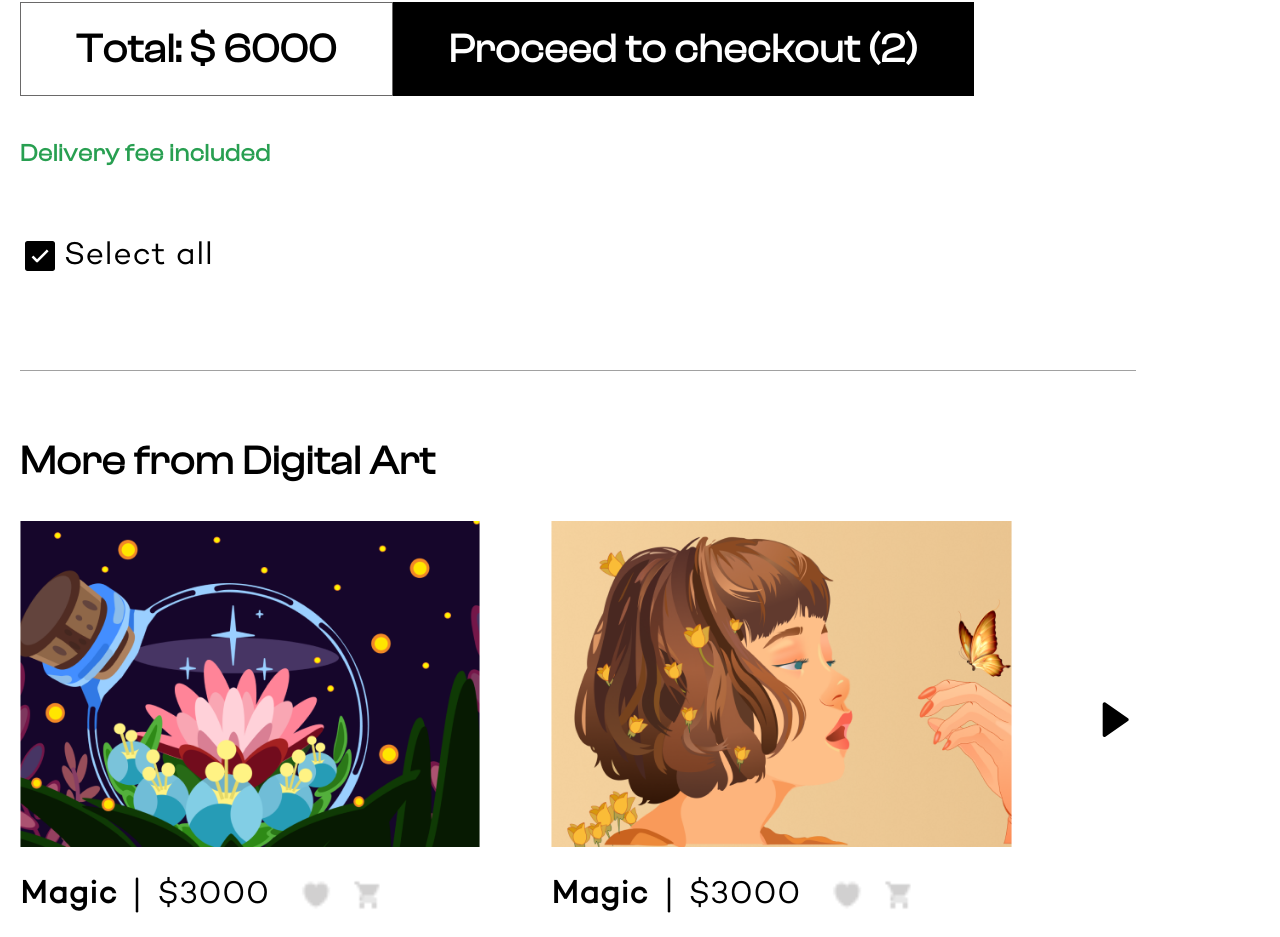
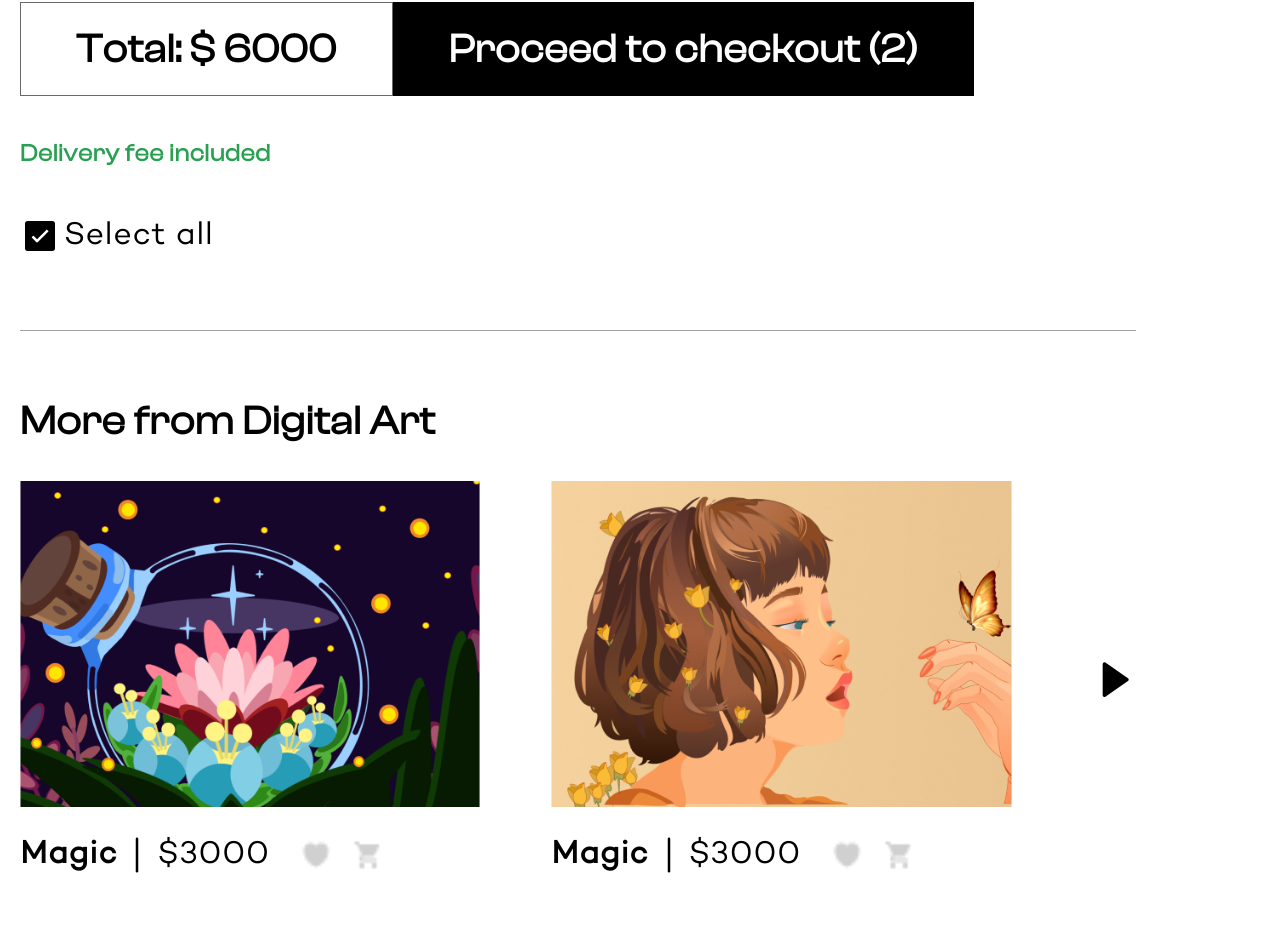
Before and after one commit to OSKIconcept/art-go, a React (Vite) app: page /cart in a window 1280 px wide. Shown: the part 1957-2894 px from the top of the page. Built offline with nearby package versions, Linux system fonts and the light colour scheme.

Commit message:
more adjustments

```diff
--- a/src/components/Carts.jsx
+++ b/src/components/Carts.jsx
@@ -31,7 +31,7 @@ const Carts = () => {
           <IoIosCheckbox className="" />
         </h3>
         <img
-          className="md:w-[380px] lg:w-[540px] w-[170px] h-[170px] md:h-[380px] lg:h-[540px] object-contain "
+          className="md:w-[320px] lg:w-[540px] w-[170px] h-[170px] md:h-[320px] lg:h-[540px] object-contain "
           src={people}
         />
         <div className="flex md:gap-4 gap-0.5 justify-start items-start">
@@ -89,7 +89,7 @@ const Carts = () => {
           <IoIosCheckbox className="" />
         </h3>
         <img
-          className="md:w-[380px] lg:w-[540px] w-[170px] h-[170px] md:h-[380px] lg:h-[540px] object-contain "
+          className="md:w-[320px] lg:w-[540px] w-[170px] h-[170px] md:h-[320px] lg:h-[540px] object-contain "
           src={sun}
         />
         <div className="flex md:gap-4 gap-0.5 justify-start items-start">
@@ -154,7 +154,7 @@ const Carts = () => {
         Delivery fee included
       </p>
 
-      <div className="flex items-center justify-start gap-1 md:pt-[60px] pt-[8px] md:pb-[90px] pb-[35px]  border-b border-[#16151566] w-[90%]">
+      <div className="flex items-center justify-start gap-1 md:pt-[40px] pt-[8px] md:pb-[70px] pb-[35px]  border-b border-[#16151566] w-[90%]">
         <h3>
           {" "}
           <IoIosCheckbox className="text" />
--- a/src/index.css
+++ b/src/index.css
@@ -34,6 +34,6 @@ body {
   }
 
   h3 {
-    @apply text-[13px] sm:text-[15px] md:text-[24px] lg:text-[40px];
+    @apply text-[13px] sm:text-[15px] md:text-[22px] lg:text-[40px];
   }
 }
```
